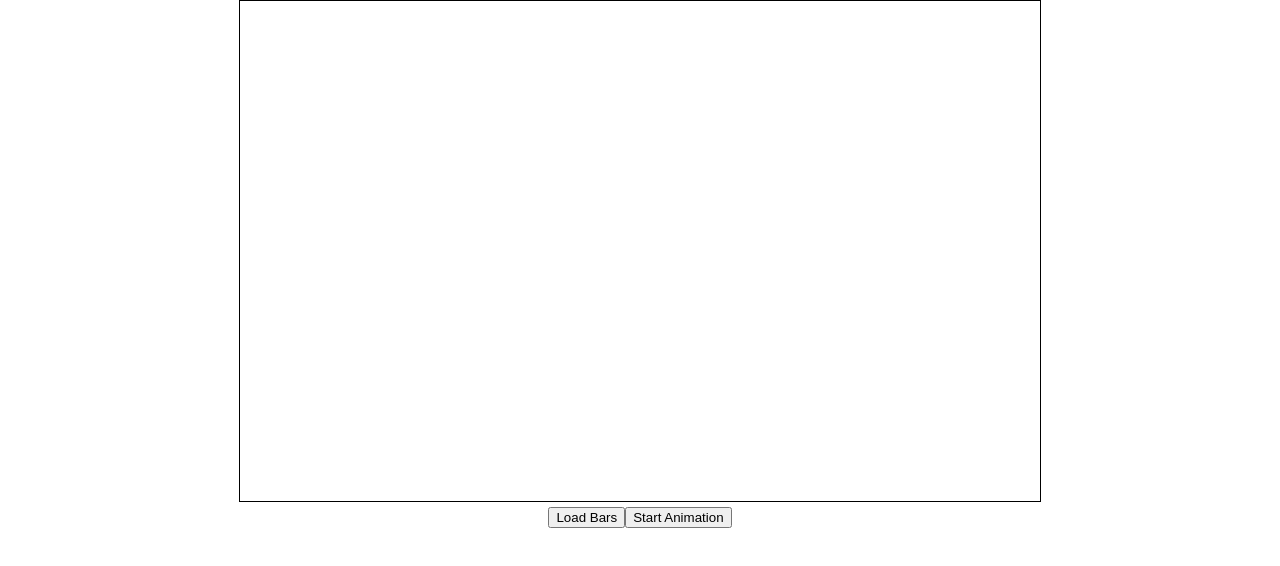
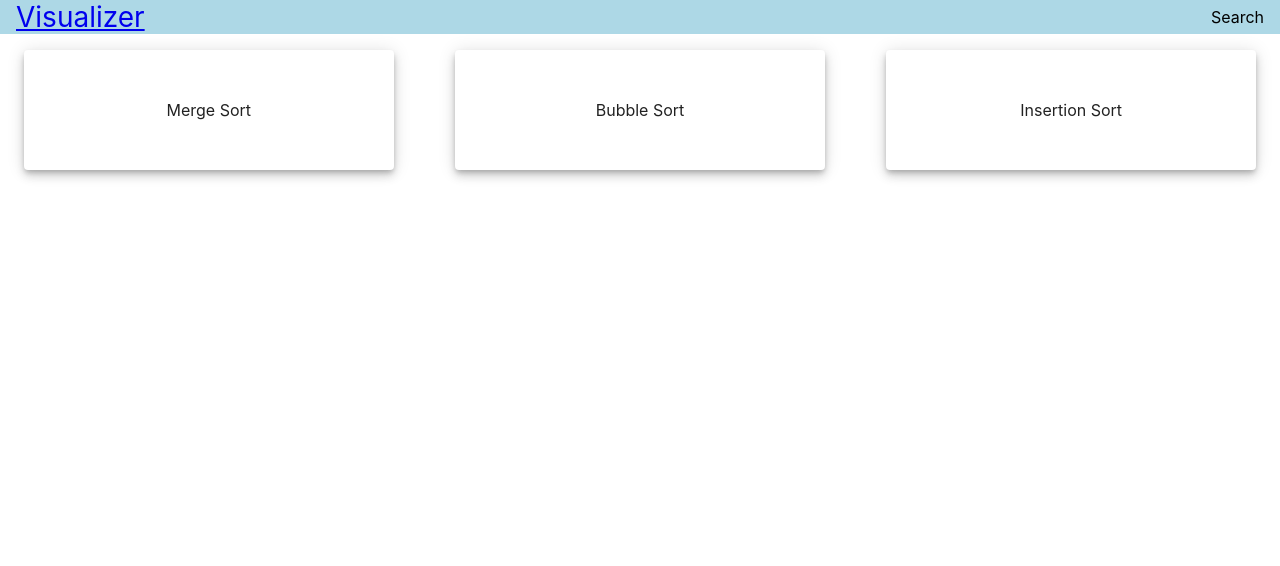
Before and after one commit to removedxuser/Visualizer, a React (Create React App) app: page / in a window 1280 px wide. Shown: the top 566 px of the page. Built offline with nearby package versions, Linux system fonts and the light colour scheme.

Commit message:
added layout structure and support for generics

```diff
--- a/package.json
+++ b/package.json
@@ -3,6 +3,7 @@
   "version": "0.1.0",
   "private": true,
   "dependencies": {
+    "@material-ui/core": "^4.11.4",
     "@testing-library/jest-dom": "^5.12.0",
     "@testing-library/react": "^11.2.7",
     "@testing-library/user-event": "^12.8.3",
@@ -12,6 +13,7 @@
     "@types/react-dom": "^17.0.5",
     "react": "^17.0.2",
     "react-dom": "^17.0.2",
+    "react-router-dom": "^5.2.0",
     "react-scripts": "4.0.3",
     "typescript": "^4.2.4",
     "web-vitals": "^1.1.2"
@@ -39,5 +41,8 @@
       "last 1 firefox version",
       "last 1 safari version"
     ]
+  },
+  "devDependencies": {
+    "@types/react-router-dom": "^5.1.7"
   }
 }
--- a/src/App.tsx
+++ b/src/App.tsx
@@ -1,34 +1,32 @@
 import * as React from "react";
 import "./App.css";
-import VisualizationCanvas from "./Components/VisualizationCanvas";
-import { SortTypes } from "./interfaces/genericInterfaces";
+import { Switch, Route, BrowserRouter } from "react-router-dom";
+import Home from "./Containers/Home";
+import NavigationBar from "./Components/NavigationBar";
+import Mergesort from "./Containers/Mergesort";
+import { Container } from "@material-ui/core";
 
 function App() {
     return (
-        <div className="App">
-            <VisualizationCanvas sortType={SortTypes.MergeSort}>
-                {(sort) => (
-                    <div>
-                        <button
-                            onClick={() => {
-                                console.log(sort);
-                                sort?.initialize();
-                            }}
-                        >
-                            Load Bars
-                        </button>
-                        <button
-                            onClick={() => {
-                                console.log(sort);
-                                sort?.start();
-                            }}
-                        >
-                            Start Animation
-                        </button>
-                    </div>
-                )}
-            </VisualizationCanvas>
-        </div>
+        <BrowserRouter>
+            <NavigationBar />
+            <Container>
+                <Switch>
+                    <Route exact path="/">
+                        <Home />
+                    </Route>
+                    <Route exact path="/mergesort">
+                        <Mergesort />
+                    </Route>
+                    <Route exact path="/bubblesort">
+                        <Home />
+                    </Route>
+                    <Route exact path="/insertionsort">
+                        <Home />
+                    </Route>
+                </Switch>
+            </Container>
+        </BrowserRouter>
     );
 }
 
--- a/src/Classes/Visualizer.ts
+++ b/src/Classes/Visualizer.ts
@@ -1,6 +1,5 @@
 import { AnimationFrame, NodeType, NodeTypeColorCodes } from "../interfaces/genericInterfaces";
 import * as helperFns from "../helpers/helperFunctions";
-import { RefObject } from "react";
 
 export default class Visualizer {
     private nodeCount: number;
--- /dev/null
+++ b/src/Components/NavigationBar.tsx
@@ -0,0 +1,20 @@
+import { Box } from "@material-ui/core";
+import React from "react";
+import { Link } from "react-router-dom";
+
+export default function NavigationBar() {
+    return (
+        <Box
+            width="100%"
+            display="flex"
+            justifyContent="space-between"
+            bgcolor="lightblue"
+            alignItems="center"
+        >
+            <Box fontSize="1.75rem" px="16px">
+                <Link to="/">Visualizer</Link>
+            </Box>
+            <Box px="16px">Search</Box>
+        </Box>
+    );
+}
--- /dev/null
+++ b/src/Components/Tile.module.css
@@ -0,0 +1,15 @@
+.root {
+    height: 120px;
+    width: 30%;
+    display: flex;
+    justify-content: center;
+    align-items: center;
+    cursor: pointer;
+}
+
+.root:hover {
+    transition: 0.3s ease;
+    background-color: rgb(158, 77, 77);
+    color: white;
+    font-size: 20px;
+}
--- /dev/null
+++ b/src/Components/Tile.tsx
@@ -0,0 +1,17 @@
+import { Paper, PaperProps } from "@material-ui/core";
+import React from "react";
+import styles from "./Tile.module.css";
+
+interface Props {
+    children: React.ReactNode;
+}
+
+function Tile(props: Props & PaperProps) {
+    return (
+        <Paper elevation={6} className={styles.root} {...props}>
+            {props.children}
+        </Paper>
+    );
+}
+
+export default React.memo(Tile);
--- a/src/Components/VisualizationCanvas.tsx
+++ b/src/Components/VisualizationCanvas.tsx
@@ -3,22 +3,22 @@ import { SortTypes, unionSortClasses, sortClasses } from "../interfaces/genericI
 
 const { useEffect, useState, useRef } = React;
 
-interface Props {
-    children: (p: unionSortClasses | null) => React.ReactNode;
+interface Props<T> {
+    children: (instance: T | null) => React.ReactNode;
     sortType: SortTypes;
 }
 
-function VisualizationCanvas(props: Props) {
-    const { children, sortType } = props;
-
+function VisualizationCanvas<T>({ children, sortType }: Props<T>) {
     const canvasRef = useRef<HTMLCanvasElement | null>(null);
     const [sortState, setSortState] = useState<unionSortClasses | null>(null);
 
     useEffect(() => {
         if (canvasRef.current) {
-            setSortState(new sortClasses[sortType](100, canvasRef.current));
+            const sortClass = new sortClasses[sortType](1000, canvasRef.current);
+            sortClass.initialize();
+            setSortState(sortClass);
         }
-    }, []);
+    }, []); // eslint-disable-line react-hooks/exhaustive-deps
 
     return (
         <div>
@@ -28,9 +28,9 @@ function VisualizationCanvas(props: Props) {
                 width="800px"
                 style={{ border: "1px solid black" }}
             ></canvas>
-            {children(sortState)}
+            <div>{children(sortState as unknown as T)}</div>
         </div>
     );
 }
 
-export default React.memo(VisualizationCanvas);
+export default VisualizationCanvas;
--- /dev/null
+++ b/src/Containers/Home.tsx
@@ -0,0 +1,38 @@
+import { Box } from "@material-ui/core";
+import React from "react";
+import { useHistory } from "react-router";
+import Tile from "../Components/Tile";
+
+const __sortMetaData__: Array<{ name: string; route: string }> = [
+    {
+        name: "Merge Sort",
+        route: "/mergesort",
+    },
+    {
+        name: "Bubble Sort",
+        route: "/bubblesort",
+    },
+    {
+        name: "Insertion Sort",
+        route: "/insertionsort",
+    },
+];
+
+export default function Home() {
+    const history = useHistory();
+
+    return (
+        <Box display="flex" justifyContent="space-between" pt="16px">
+            {__sortMetaData__.map(({ name, route }) => (
+                <Tile
+                    onClick={() => {
+                        history.push(route);
+                    }}
+                    key={name}
+                >
+                    {name}
+                </Tile>
+            ))}
+        </Box>
+    );
+}
--- /dev/null
+++ b/src/Containers/Mergesort.tsx
@@ -0,0 +1,27 @@
+import { Box, Button } from "@material-ui/core";
+import React from "react";
+import { MergeSort } from "../Classes/MergeSort";
+import VisualizationCanvas from "../Components/VisualizationCanvas";
+import { SortTypes } from "../interfaces/genericInterfaces";
+
+export default function Mergesort() {
+    return (
+        <Box p="16px">
+            <VisualizationCanvas<MergeSort> sortType={SortTypes.MergeSort}>
+                {(instance) => (
+                    <Button
+                        color="primary"
+                        variant="contained"
+                        onClick={() => {
+                            if (instance) {
+                                instance.start();
+                            }
+                        }}
+                    >
+                        Sort
+                    </Button>
+                )}
+            </VisualizationCanvas>
+        </Box>
+    );
+}
```
Also changed, not shown: 1 other file (tests, documents, lock files or other folders).
